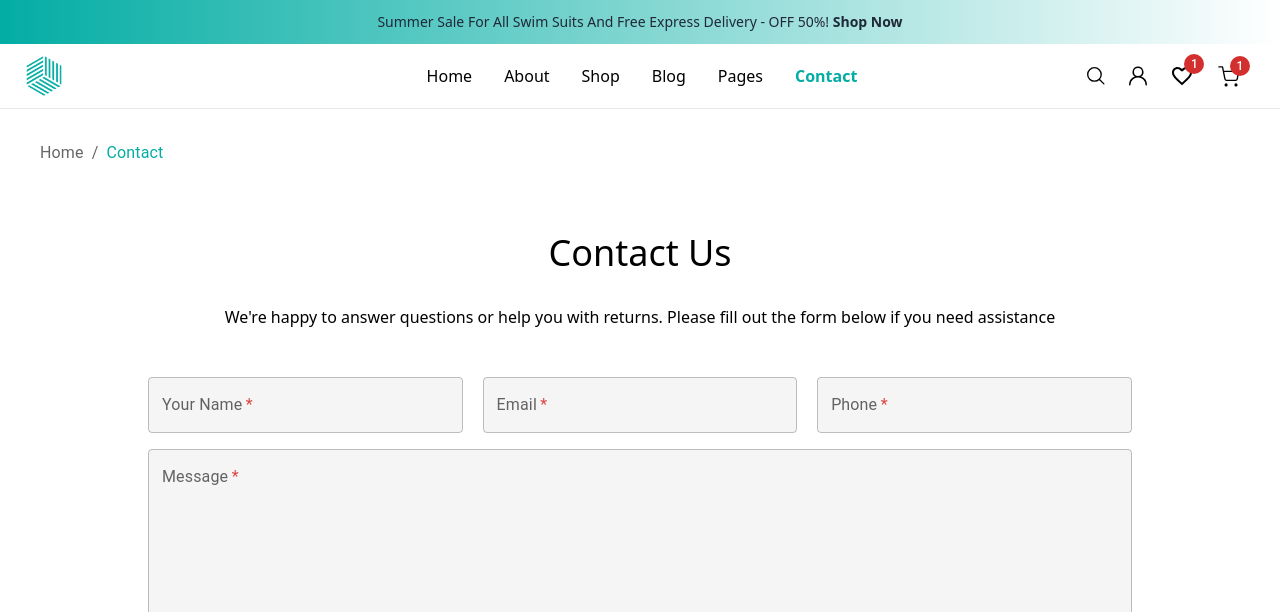
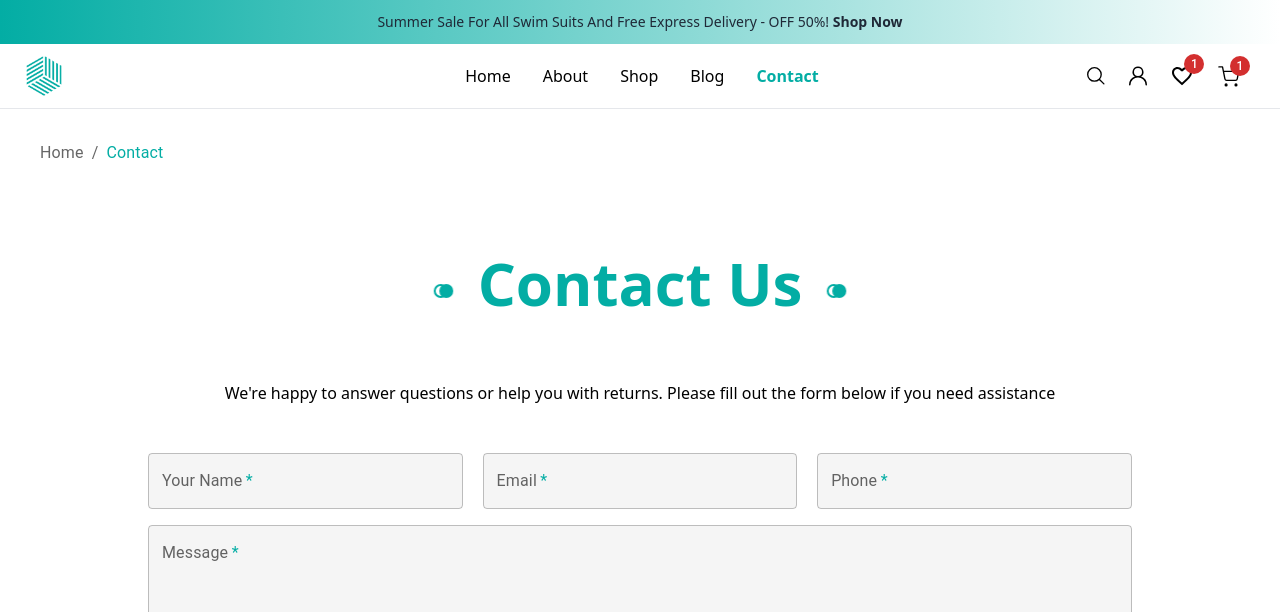
Before and after one commit to subhanrizwan/Ecommerce-Store1, a React (Vite) app: page /contact in a window 1280 px wide. Shown: the top 612 px of the page. Built offline with nearby package versions, Linux system fonts and the light colour scheme.

Commit message:
about page start

```diff
--- a/src/Sections/HomeSection/Tabs/tabs.jsx
+++ b/src/Sections/HomeSection/Tabs/tabs.jsx
@@ -2,7 +2,6 @@ import * as React from "react";
 import Tabs from "@mui/material/Tabs";
 import Tab from "@mui/material/Tab";
 import Box from "@mui/material/Box";
-import { data } from "react-router";
 
 export default function Tabsproduct() {
   const [value, setValue] = React.useState(0);
--- a/src/components/Header/header.jsx
+++ b/src/components/Header/header.jsx
@@ -110,7 +110,7 @@ export default function Header() {
                 Blog
                 {/* <KeyboardArrowDownIcon className="ml-1 h-4 w-4" /> */}
               </NavLink>
-              <NavLink
+              {/* <NavLink
                 to="/pages"
                 underline="none"
                 className={({ isActive }) =>
@@ -122,8 +122,7 @@ export default function Header() {
                 }
               >
                 Pages
-                {/* <KeyboardArrowDownIcon className="ml-1 h-4 w-4" /> */}
-              </NavLink>
+              </NavLink> */}
               <NavLink
                 to="/contact"
                 underline="none"
--- a/src/components/heading/Heading.jsx
+++ b/src/components/heading/Heading.jsx
@@ -1,5 +1,5 @@
 import Rectangle from "../rectangle"
-function Heading({Product, Category,CustomerLove,ProductGrids}) {
+function Heading({Product, Category,CustomerLove,ProductGrids,Contact}) {
   return (
     <>
     <section className="Heading-section p-5">
@@ -8,7 +8,7 @@ function Heading({Product, Category,CustomerLove,ProductGrids}) {
               <Rectangle />
               <h1 className="text-3xl pb-4 md:text-6xl font-extrabold text-center
                    bg-secondary  text-transparent bg-clip-text
-                   bg-[length:200%_auto] animate-shimmer">{Category} {Product}{CustomerLove}{ProductGrids}</h1>
+                   bg-[length:200%_auto] animate-an">{Category} {Product}{CustomerLove}{ProductGrids}{Contact}</h1>
               <Rectangle />
             </div>
               </section>
--- a/src/pages/about.jsx
+++ b/src/pages/about.jsx
@@ -1,6 +1,7 @@
 import Herosection from '../Sections/HomeSection/HomeSlider/Herosection.jsx';
-import FeatureHighlight from '../Sections/HomeSection/FetaureHighlight/FeatureHighlight';
 import Breadcrumbs from '../components/Breadcrumbs.jsx'
+import FeatureHighlight from "../Sections/HomeSection/FetaureHighlight/FeatureHighlight.jsx";
+import CustomerLove from "../Sections/HomeSection/Customerloveus/custloveus.jsx";
 function About() {
   return (
     <>
@@ -8,7 +9,8 @@ function About() {
            <Breadcrumbs AboutPage = "About" />
     </div>
      <Herosection />
-     <FeatureHighlight />
+    <CustomerLove />
+    <FeatureHighlight />
     </>
   )
 }
--- a/src/pages/contact.jsx
+++ b/src/pages/contact.jsx
@@ -3,9 +3,9 @@ import { TextField, Button, Alert } from "@mui/material";
 import emailjs from "@emailjs/browser";
 import BreadcrumbComponent from "../components/Breadcrumbs";
 import swal from "sweetalert";
+import Heading from "../components/heading/Heading";
 
 const Contact = () => {
-
   const [name, setName] = useState("");
   const [email, setEmail] = useState("");
   const [phone, setPhone] = useState("");
@@ -40,12 +40,13 @@ const Contact = () => {
   };
   return (
     <>
-       <div className="p-5">         <BreadcrumbComponent ContactPage = "Contact" />
+      <div className="p-5">
+        {" "}
+        <BreadcrumbComponent ContactPage="Contact" />
       </div>
       <section className="w-full">
         <div className="title-contact text-center p-5 pt-0 mb-0">
-         {/* <BreadcrumbComponent ContactPage = "Contact" /> */}
-          <h1 className="text-4xl font-900">Contact Us</h1>
+                <Heading Contact={"Contact Us"} />
         </div>
         <div className="form-wrap">
           <div className="form-tagline bg-gray">
@@ -77,8 +78,8 @@ const Contact = () => {
                   style={{ marginBottom: "1rem" }}
                   fullWidth
                   sx={{
-                      '& .MuiFormLabel-asterisk':{
-                  color: '#DB4444',
+                    "& .MuiFormLabel-asterisk": {
+                      color: "#03ada4",
                     },
                     width: {
                       xs: "100%",
@@ -105,8 +106,8 @@ const Contact = () => {
                   style={{ marginBottom: "1rem" }}
                   fullWidth
                   sx={{
-                      '& .MuiFormLabel-asterisk':{
-                  color: '#DB4444',
+                    "& .MuiFormLabel-asterisk": {
+                      color: "#03ada4",
                     },
                     width: {
                       xs: "100%",
@@ -133,8 +134,8 @@ const Contact = () => {
                   style={{ marginBottom: "1rem" }}
                   fullWidth
                   sx={{
-                    '& .MuiFormLabel-asterisk':{
-                  color: '#DB4444',
+                    "& .MuiFormLabel-asterisk": {
+                      color: "#03ada4",
                     },
                     width: {
                       xs: "100%",
@@ -152,8 +153,8 @@ const Contact = () => {
                   label="Message"
                   required
                   sx={{
-                '& .MuiFormLabel-asterisk':{
-                  color: '#DB4444',
+                    "& .MuiFormLabel-asterisk": {
+                      color: "#03ada4",
                     },
                   }}
                   autoComplete="off"
@@ -169,7 +170,6 @@ const Contact = () => {
                 />{" "}
               </div>
               <div className="submit-btn mt-2 flex justify-end ">
-
                 <Button
                   onClick={sendEmail}
                   className="w-40 h-12 !bg-secondary"
--- a/tailwind.config.js
+++ b/tailwind.config.js
@@ -31,10 +31,9 @@ export default {
   animation: {
     moveLeft: 'moveLeft 3s linear infinite',
     moveRight: 'moveRight 3s linear infinite',
+    float: 'float 4s ease-in-out infinite',
   },
-  animation: {
-        float: 'float 4s ease-in-out infinite',
-      },
+
       colors:{
         primary:'rgba(3, 4, 6, 1)',
         secondary:'#03ada4',
@@ -46,3 +45,7 @@ export default {
   },
   plugins: [],
 }
+
+// animation: {
+//         float: 'float 4s ease-in-out infinite',
+//       },
```
Lines whose indentation alone changed are shown as unchanged.
